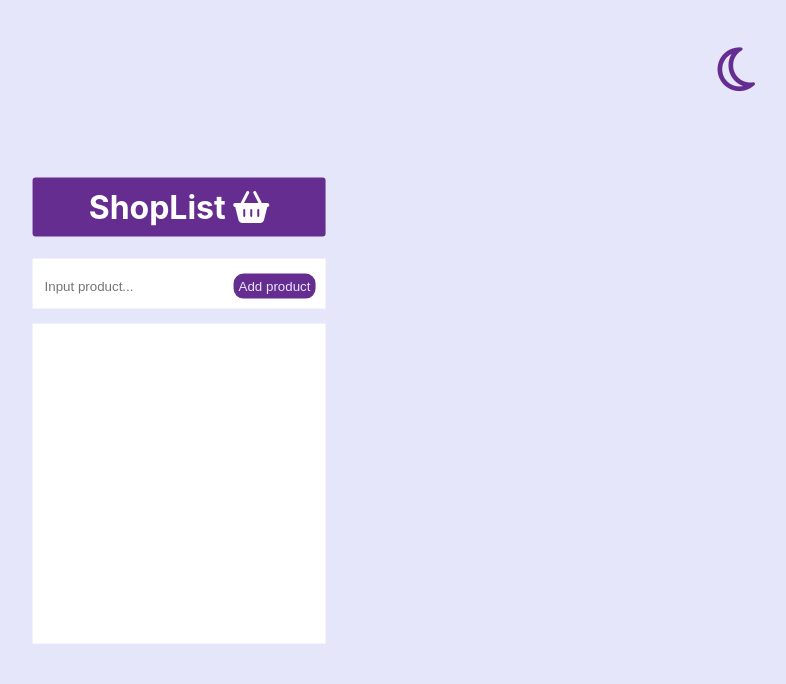
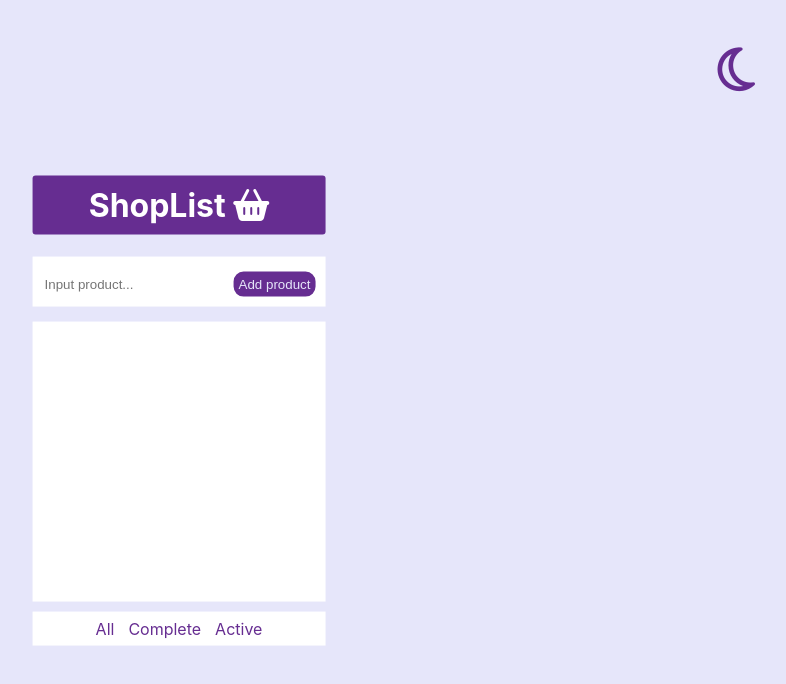
Before and after one commit to swapperDEV/ShopList-React, a React (Create React App) app: page / in a window 1280 px wide. Shown: the top 684 px of the page, without its empty margins (461-1247 px from the left). Built offline with nearby package versions, Linux system fonts and the light colour scheme.

Commit message:
v1.2
incl basket filtering

```diff
--- a/src/Components/App/App.js
+++ b/src/Components/App/App.js
@@ -2,10 +2,13 @@ import React, { Component } from 'react';
 import ProductForm from '../productForm/productForm'
 import ProductList from '../productList/productList'
 import './sass/style.css'
+import MainContener from './ui/appContener';
+import ProductFilter from '../ProductFilter/filter';
 
 class App extends Component {
   state = {
     products: [],
+    viewProducts: 'all'
   }
 
   componentDidMount = () => {
@@ -18,9 +21,6 @@ class App extends Component {
       listFromSave.forEach(e => {
         let string = e
         let search = new URLSearchParams(string)
-        for (let s of search) {
-          console.log(s)
-        }
         let completes = search.get('com')
         if(completes === 'false') {
           completes = false
@@ -36,7 +36,6 @@ class App extends Component {
           allList.push(newObj)
         }
       })
-      console.log(allList)
       this.setState({
         products: allList
       })
@@ -50,7 +49,6 @@ class App extends Component {
       textToSave+= '&id=' + e.id + '&nam=' + e.name + '&com='+ e.complete + '&,'
     })
     localStorage.setItem('list', textToSave)
-    console.log(textToSave)
   }
   addNewProduct = (name, complete) => {
     if(name.length > 0) {
@@ -85,19 +83,19 @@ class App extends Component {
       products: allProduct
     })
   }
+  viewProduct = (view) => {
+    this.setState({
+      viewProducts: view
+    })
+  }
   render() {
     return (
       <React.Fragment>
           <div className='app'>
-            <div className='top'>
-              <h1 className='h1'>ShopList <i className="fas fa-shopping-basket"></i></h1>
-            </div>
-            <div className='center'>
+              <MainContener classInput='top'/>
               <ProductForm method={this.addNewProduct}/>
-            </div>
-            <div className='bottom'>
-              <ProductList products={this.state.products} methodDel={this.deleteProduct} methodComplete={this.completeProduct}/>
-            </div>
+              <ProductList products={this.state.products} methodDel={this.deleteProduct} methodComplete={this.completeProduct} which={this.state.viewProducts}/>
+              <ProductFilter method={this.viewProduct}/>
           </div>
       </React.Fragment>
     )
--- a/src/Components/App/sass/style.css
+++ b/src/Components/App/sass/style.css
@@ -69,9 +69,9 @@ body {
 
 .bottom {
   margin-top: 15px;
-  min-height: 40vh;
+  min-height: 35vh;
   background-color: var(--textAct);
-  max-height: 40vh;
+  max-height: 35vh;
   overflow-Y: scroll;
   -ms-overflow-style: none;
   scrollbar-width: none;
@@ -80,6 +80,35 @@ body {
 
 .bottom::-webkit-scrollbar {
   display: none;
+}
+
+.footer {
+  margin-top: 10px;
+  background-color: var(--textAct);
+  display: -webkit-box;
+  display: -ms-flexbox;
+  display: flex;
+  -webkit-box-pack: center;
+      -ms-flex-pack: center;
+          justify-content: center;
+  -webkit-box-align: center;
+      -ms-flex-align: center;
+          align-items: center;
+  color: var(--text2Act);
+}
+
+.footer div {
+  padding: 2px;
+  text-align: center;
+  margin: 5px;
+  -webkit-transition: 0.1s ease;
+  transition: 0.1s ease;
+}
+
+.footer div:hover {
+  cursor: pointer;
+  -webkit-transform: scale(1.1);
+          transform: scale(1.1);
 }
 
 @media (max-width: 500px) {
--- a/src/Components/App/sass/style.sass
+++ b/src/Components/App/sass/style.sass
@@ -44,15 +44,30 @@ body
     background-color: var(--text2Act)
 .bottom
     margin-top: 15px
-    min-height: 40vh
+    min-height: 35vh
     background-color: var(--textAct)
-    max-height: 40vh
+    max-height: 35vh
     overflow-Y: scroll
     -ms-overflow-style: none
     scrollbar-width: none
     color: var(--text2Act)
 .bottom::-webkit-scrollbar
   display: none
+.footer
+    margin-top: 10px
+    background-color: var(--textAct)
+    display: flex
+    justify-content: center
+    align-items: center
+    color: var(--text2Act)
+.footer div
+    padding: 2px
+    text-align: center
+    margin: 5px
+    transition: 0.1s ease
+.footer div:hover
+    cursor: pointer
+    transform: scale(1.1)
 
 @media (max-width: 500px)
     .center
--- a/src/Components/App/ui/appContener.js
+++ b/src/Components/App/ui/appContener.js
@@ -3,6 +3,7 @@ import React from 'react'
 const MainContener = (props) => {
     return (
         <div className={props.classInput}>
+            <h1 className='h1'>ShopList <i className="fas fa-shopping-basket"></i></h1>
         </div>
     )
 }
--- /dev/null
+++ b/src/Components/ProductFilter/filter.js
@@ -0,0 +1,19 @@
+import React from 'react'
+
+const ProductFilters = (props) => {
+    const { method } = props
+    const exportFilter = (exp) => {
+        method(exp)
+    }
+    return (
+        <>
+            <div className='footer'>
+                <div className='all' onClick={() => exportFilter('all')}>All</div>
+                <div onClick={() => exportFilter('complete')}>Complete</div>
+                <div onClick={() => exportFilter('active')} className='active'>Active</div>
+            </div>
+        </>
+    )
+}
+
+export default ProductFilters;
--- a/src/Components/productForm/productForm.js
+++ b/src/Components/productForm/productForm.js
@@ -16,9 +16,11 @@ class ProductForm extends Component {
   render() {
     return (
       <React.Fragment>
-          <div className="form">
-                  <input onChange={this.inputForm} placeholder='Input product...'  maxLength='22' className='nameOfProduct' name="productInput" value={this.state.productInput}/>
-                  <button onClick={this.handleSend} className='addProduct'>Add product</button>
+          <div className='center'>
+            <div className="form">
+                    <input onChange={this.inputForm} placeholder='Input product...'  maxLength='22' className='nameOfProduct' name="productInput" value={this.state.productInput}/>
+                    <button onClick={this.handleSend} className='addProduct'>Add product</button>
+            </div>
           </div>
       </React.Fragment>
     )
--- a/src/Components/productList/productList.js
+++ b/src/Components/productList/productList.js
@@ -1,20 +1,28 @@
-import React from 'react'
+import React, { Component } from 'react'
 import Product from '../product/product'
 import './sass/products.css'
 
-const TaskList = (props) => {
-    const products = props.products
+class TaskList extends Component {
+    render() {
+    const products = this.props.products
+    const which = this.props.which
     const productsList = products.map(e => {
         return (
-            <Product key={e.id} key2={e.id} name={e.name} complete={e.complete} methodDel={props.methodDel} methodComplete={props.methodComplete}/>
+            <Product key={e.id} key2={e.id} name={e.name} complete={e.complete} methodDel={this.props.methodDel} methodComplete={this.props.methodComplete}/>
         )
     })
+    let productsActive = productsList.filter(e => e.props.complete === false)
+    let productsComplete = productsList.filter(e => e.props.complete === true)
     return (
-        <div className='productsList'>
-            <ul>
-                {productsList}
-            </ul>
+        <div className='bottom'>
+            <div className='productsList'>
+                <ul>
+                    {which === 'all' ? productsList : null}
+                    {which === 'active' ? productsActive : null}
+                    {which === 'complete' ? productsComplete : null}
+                </ul>
+            </div>
         </div>
     )
-}
+}}
 export default TaskList;
--- a/src/Components/productList/sass/products.css
+++ b/src/Components/productList/sass/products.css
@@ -32,4 +32,8 @@
 .complete {
   text-decoration: line-through;
 }
+
+.complete {
+  opacity: 0.5;
+}
 /*# sourceMappingURL=products.css.map */
--- a/src/Components/productList/sass/products.sass
+++ b/src/Components/productList/sass/products.sass
@@ -14,3 +14,5 @@
     padding-left: 5px
 .complete
     text-decoration: line-through
+.complete
+    opacity: 0.5
```
Also changed, not shown: src/Components/ModeButton/ModeButton.js (line endings or trailing spaces), 2 other files (tests, documents, lock files or other folders).
